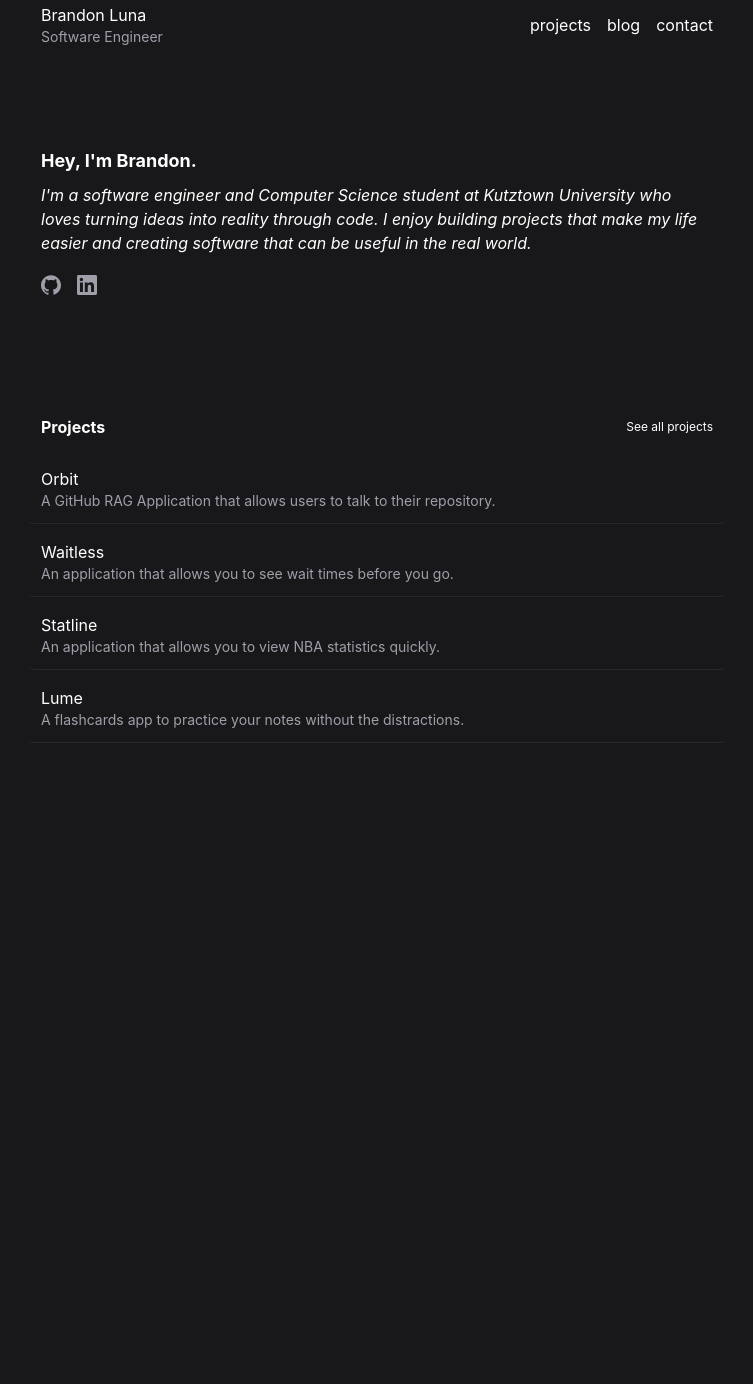
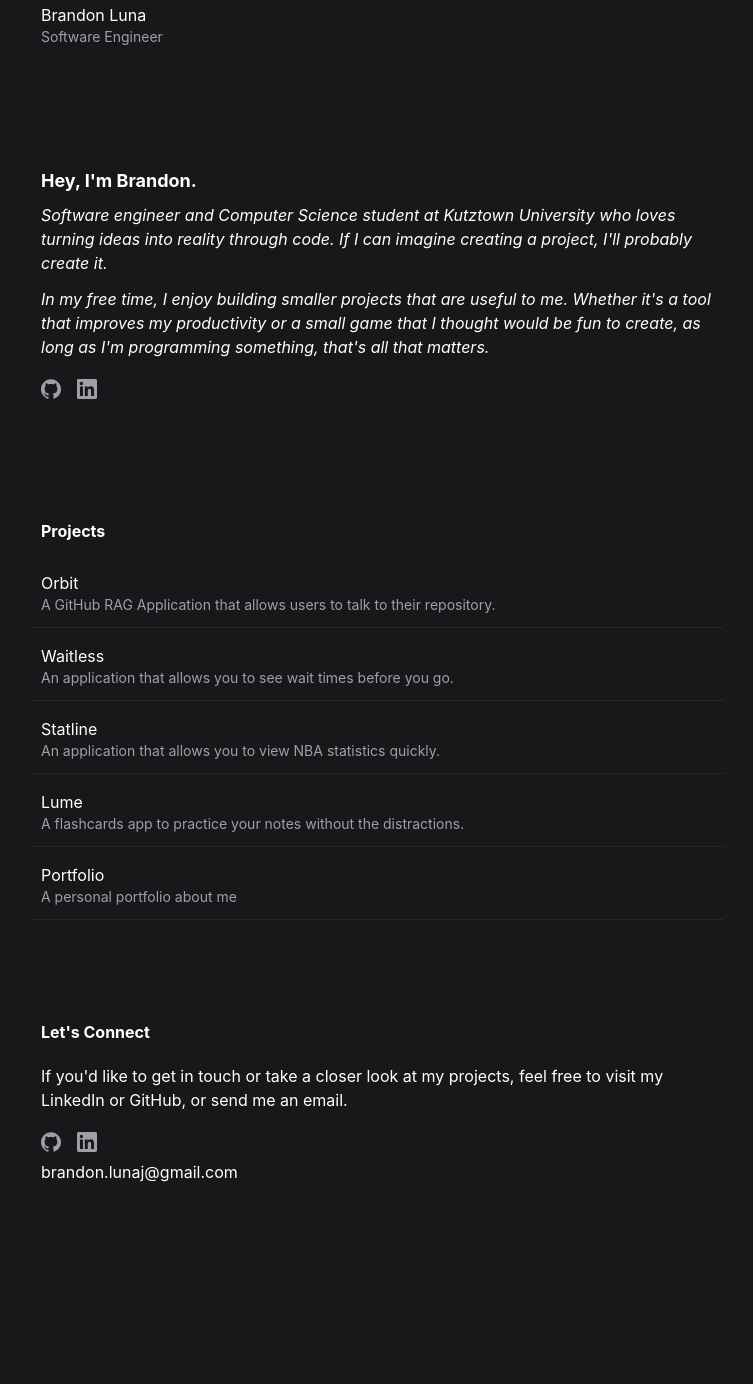
Before and after one commit to luna22b/personal-portfolio, an Astro site in the folder app/: page / in a window 1280 px wide. Shown: the part 17-1401 px from the top of the page, without its empty margins (263-1016 px from the left). Before the commit the page ends 800 px from the top, so only its background shows below. Built offline with nearby package versions, Linux system fonts and the light colour scheme; Astro itself is replaced by a stand-in of ours.

Commit message:
finishing portfolio... getting ready to publish

```diff
--- a/app/src/components/About.astro
+++ b/app/src/components/About.astro
@@ -7,9 +7,16 @@
     </div>
 
     <div class="italic mt-2">
-        I'm a software engineer and Computer Science student at Kutztown University
-        who loves turning ideas into reality through code. I enjoy building projects
-        that make my life easier and creating software that can be useful in the real world.
+        Software engineer and Computer Science student at Kutztown University
+        who loves turning ideas into reality through code. If I can imagine creating
+        a project, I'll probably create it.
+    </div>
+
+    <div class="italic mt-3">
+        In my free time, I enjoy building smaller projects that are useful to me.
+        Whether it's a tool that improves my productivity or a small game that I
+        thought would be fun to create, as long as I'm programming something,
+        that's all that matters.
     </div>
 
     <div class="flex gap-4 mt-5">
--- a/app/src/components/Contact.astro
+++ b/app/src/components/Contact.astro
@@ -0,0 +1,45 @@
+<div class="mt-25 items-center grid grid-cols-1">
+    <div class="font-bold">Let's Connect</div>
+    <div class="mt-5">
+        If you'd like to get in touch or take a closer look at my
+        projects, feel free to visit my LinkedIn or GitHub, or send
+        me an email.
+    </div>
+    <div class="flex gap-4 mt-5">
+        <a
+            href="https://github.com/luna22b"
+            target="_blank"
+            rel="noopener noreferrer"
+            class="text-[oklch(0.705_0.015_286.067)] hover:text-blue-100 transition"
+            aria-label="GitHub"
+        >
+            <svg
+                xmlns="http://www.w3.org/2000/svg"
+                viewBox="0 0 24 24"
+                fill="currentColor"
+                class="w-5 h-5"
+            >
+                <path d="M12 .297c-6.63 0-12 5.373-12 12 0 5.303 3.438 9.8 8.205 11.385.6.113.82-.258.82-.577 0-.285-.01-1.04-.015-2.04-3.338.724-4.042-1.61-4.042-1.61-.546-1.387-1.333-1.757-1.333-1.757-1.087-.744.084-.729.084-.729 1.205.084 1.84 1.237 1.84 1.237 1.07 1.835 2.809 1.305 3.495.998.108-.776.418-1.305.762-1.605-2.665-.3-5.466-1.332-5.466-5.93 0-1.31.465-2.38 1.235-3.22-.135-.303-.54-1.523.105-3.176 0 0 1.005-.322 3.3 1.23.96-.267 1.98-.399 3-.405 1.02.006 2.04.138 3 .405 2.28-1.552 3.285-1.23 3.285-1.23.645 1.653.24 2.873.12 3.176.765.84 1.23 1.91 1.23 3.22 0 4.61-2.805 5.625-5.475 5.92.42.36.81 1.096.81 2.22 0 1.605-.015 2.895-.015 3.285 0 .315.21.69.825.57C20.565 22.092 24 17.592 24 12.297c0-6.627-5.373-12-12-12"/>
+            </svg>
+        </a>
+        <a
+            href="https://www.linkedin.com/in/brandonluna22/"
+            target="_blank"
+            rel="noopener noreferrer"
+            class="text-[oklch(0.705_0.015_286.067)] hover:text-blue-100 transition"
+            aria-label="LinkedIn"
+        >
+            <svg
+                xmlns="http://www.w3.org/2000/svg"
+                viewBox="0 0 24 24"
+                fill="currentColor"
+                class="w-5 h-5"
+            >
+                <path d="M20.447 20.452h-3.554v-5.569c0-1.328-.027-3.037-1.852-3.037-1.853 0-2.136 1.445-2.136 2.939v5.667H9.351V8.998h3.414v1.561h.046c.477-.9 1.637-1.85 3.37-1.85 3.601 0 4.267 2.37 4.267 5.455v6.288zM5.337 7.433a2.062 2.062 0 1 1 0-4.123 2.062 2.062 0 0 1 0 4.123zM7.119 20.452H3.555V8.998h3.564v11.454zM22.225 0H1.771C.792 0 0 .774 0 1.729v20.542C0 23.227.792 24 1.771 24h20.451C23.2 24 24 23.227 24 22.271V1.729C24 .774 23.2 0 22.222 0h.003z"/>
+            </svg>
+        </a>
+    </div>
+    <a href="mailto:brandon.lunaj@gmail.com" class="hover:text-blue-100 transition mt-2 mb-50">
+        brandon.lunaj@gmail.com
+    </a>
+</div>
--- a/app/src/components/Navbar.astro
+++ b/app/src/components/Navbar.astro
@@ -1,12 +1,8 @@
-
-<div class="flex justify-between mt-5 items-center">
+<div class="sticky top-0 z-50 w-full flex justify-between items-center py-5 bg-[oklch(0.21_0.006_285.885)]">
     <div class="grid grid-cols-1">
         <a href="/">Brandon Luna</a>
-        <a href="/" class="text-sm text-[oklch(0.705_0.015_286.067)]">Software Engineer</a>
-    </div>
-    <div class="flex gap-4">
-        <a href="/">projects</a>
-        <a href="/projects">blog</a>
-        <a href="/contacts">contact</a>
+        <a href="/" class="text-sm text-[oklch(0.705_0.015_286.067)]">
+            Software Engineer
+        </a>
     </div>
 </div>
--- a/app/src/components/Projects.astro
+++ b/app/src/components/Projects.astro
@@ -1,7 +1,6 @@
 <div class="mt-30">
-    <div class="flex items-center justify-between">
+    <div>
         <a class="font-bold">Projects</a>
-        <a class="text-xs cursor-pointer">See all projects</a>
     </div>
 
     <a
@@ -51,4 +50,15 @@
             A flashcards app to practice your notes without the distractions.
         </div>
     </a>
+    <a
+        href="https://github.com/luna22b/personal-portfolio"
+        target="_blank"
+        rel="noopener noreferrer"
+        class="pt-4 block cursor-pointer rounded-sm border-b border-zinc-800 p-3 -mx-3 hover:bg-gray-800 transition"
+    >
+        <div>Portfolio</div>
+        <div class="text-[oklch(0.705_0.015_286.067)] text-sm">
+            A personal portfolio about me
+        </div>
+    </a>
 </div>
```
